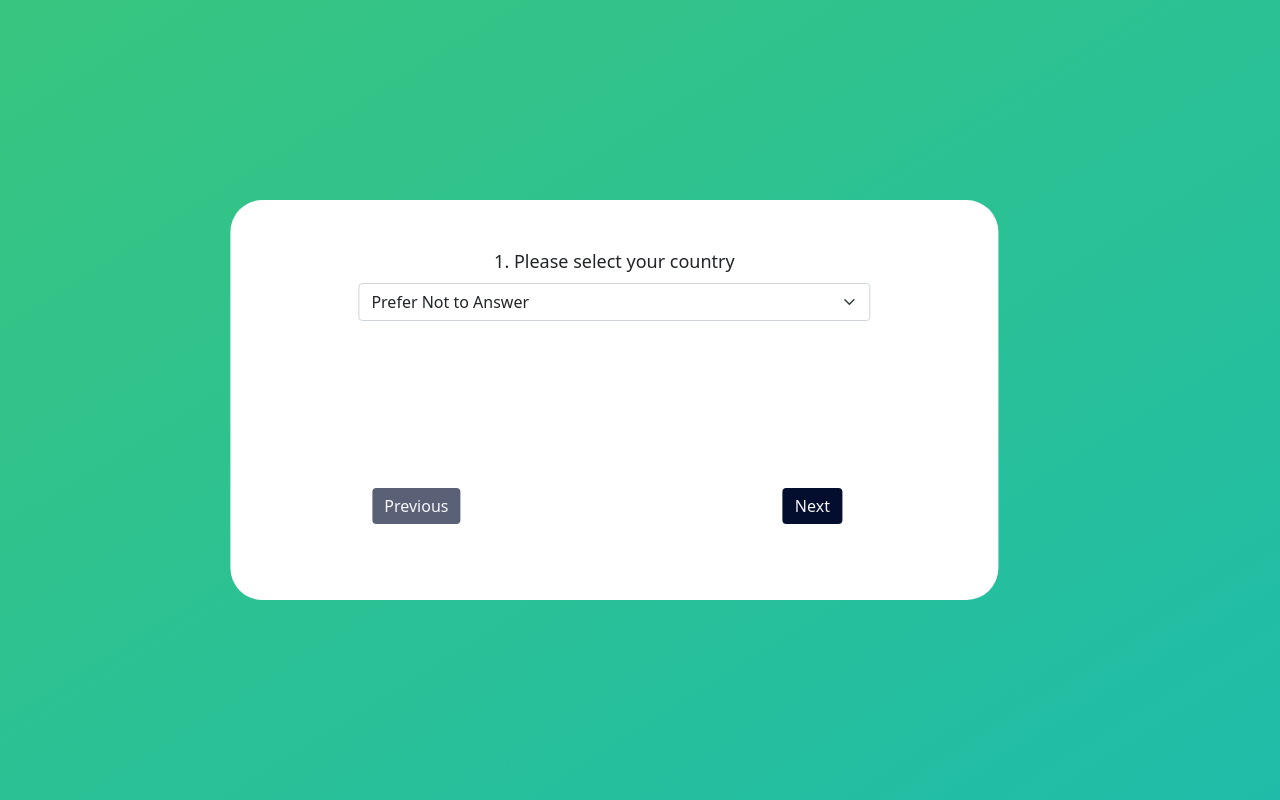
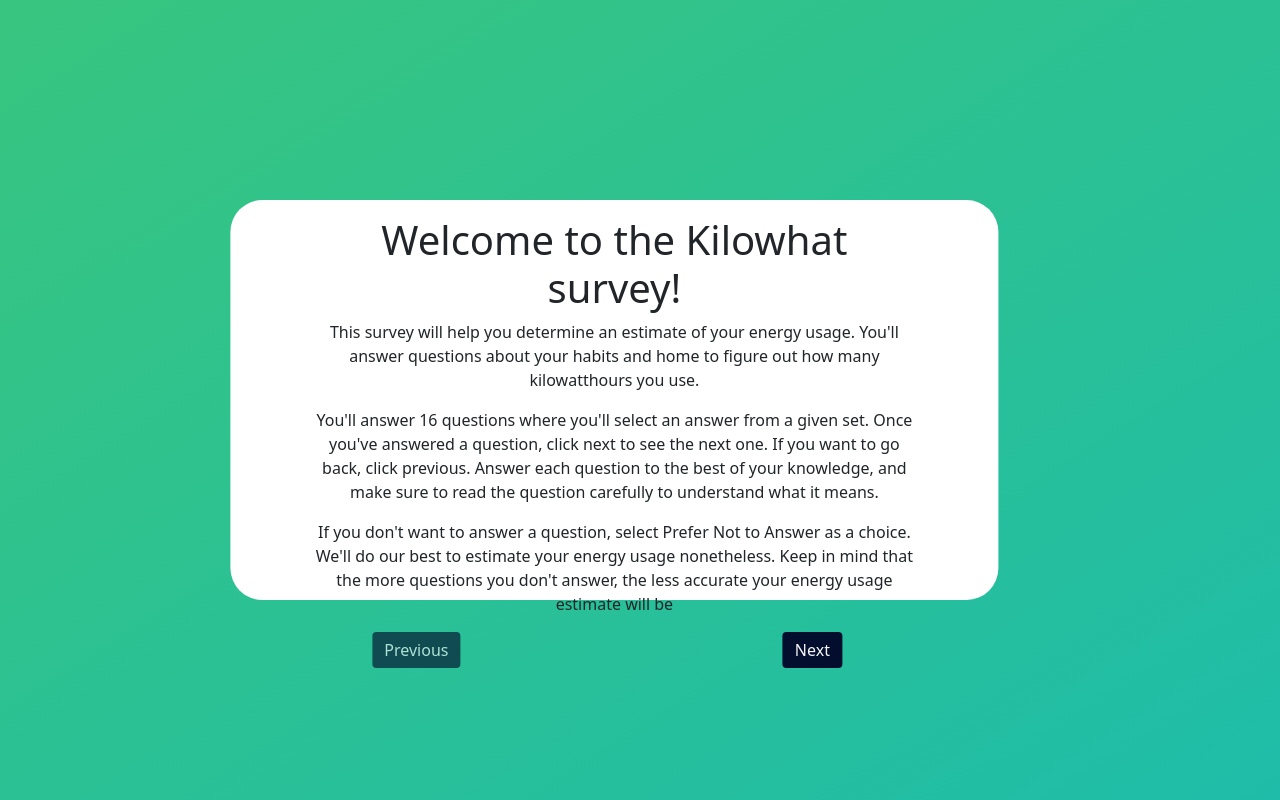
Before and after one commit to hophacks2021bolt/hophacks2021bolt.github.io, a React (Create React App) app: page /survey in a window 1280 px wide. Built offline with nearby package versions, Linux system fonts and the light colour scheme.

Commit message:
Add survey beginning and end

```diff
--- a/src/pages/Survey.css
+++ b/src/pages/Survey.css
@@ -23,7 +23,7 @@
 #carousel {
   margin-left: 5rem;
   margin-right: 5rem;
-
+  min-height:70%;
 }
 
 #background {
@@ -36,3 +36,7 @@
 .form-label {
   font-size: 18px;
 }
+
+p {
+  font-size: 16px;
+}
--- a/src/pages/Survey.jsx
+++ b/src/pages/Survey.jsx
@@ -41,17 +41,30 @@ function Survey(){
     }
 
     const canGoNext = () => {
-        return !(questionNum < 16)
+        return !(questionNum < 17)
     }
 
     const isCountryUS = () => {
         return country == "USA"
     }
 
+    const submit = () => {
+        return true
+    }
+
     return (
       <div id="background">
         <div id="survey">
             <Carousel id="carousel" activeIndex={questionNum} indicators={false} controls={false}>
+                <Carousel.Item>
+                <h1 className="mt-3"> Welcome to the Kilowhat survey!</h1>
+
+                <p> This survey will help you determine an estimate of your energy usage. You'll answer questions about your habits and home to figure out how many kilowatthours you use.</p>
+
+                <p> You'll answer 16 questions where you'll select an answer from a given set. Once you've answered a question, click next to see the next one. If you want to go back, click previous. Answer each question to the best of your knowledge, and make sure to read the question carefully to understand what it means.</p>
+                <p>If you don't want to answer a question, select Prefer Not to Answer as a choice. We'll do our best to estimate your energy usage nonetheless. Keep in mind that the more questions you don't answer, the less accurate your energy usage estimate will be</p>
+
+                </Carousel.Item>
                 <Carousel.Item>
                     <Form.Group className="questionDiv" controlId="formBasicDropdown">
                         <Form.Label>1. Please select your country</Form.Label>
@@ -503,6 +516,16 @@ function Survey(){
                         </Form.Select>
                     </Form.Group>
                 </Carousel.Item>
+                <Carousel.Item>
+                 <h1 className="mt-3"> Submit? </h1>
+                 <p> You can always come back and submit again if you want to change your answers. </p>
+                 <Button className="button" onClick={submit}>Submit Now</Button>
+                </Carousel.Item>
+                <Carousel.Item>
+                 <h1 className="mt-3"> Submitted! </h1>
+                 Your energy usage is X.
+                 Click here to compare your energy usage with other countries.
+                </Carousel.Item>
             </Carousel>
             <Row>
                 <Col className="controls">
```
